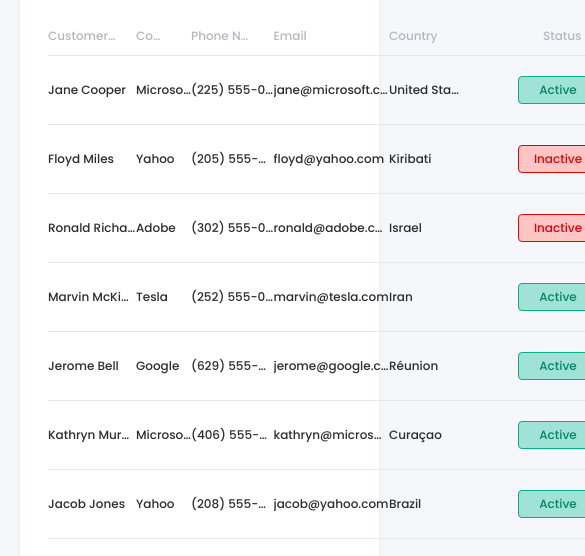
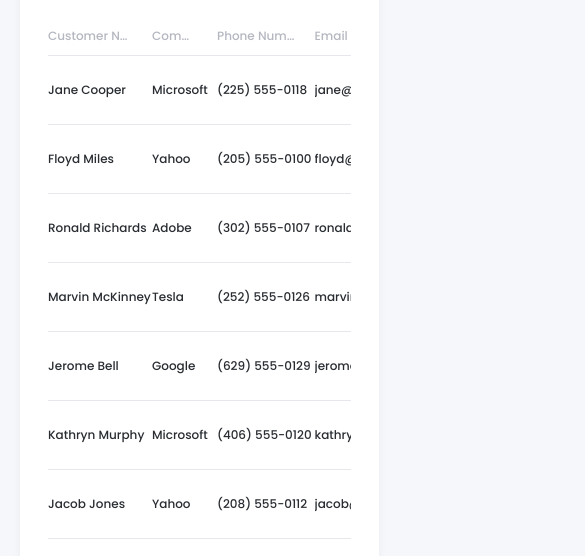
Before and after one commit to ChAl76/crm-dashboard-test, a website: page index.html in a window 390 px wide. Shown: the part 284-840 px from the top of the page, 585 px wide, since content can reach past the window. Drawn offline with nearby package versions, Linux system fonts and the light colour scheme.

Commit message:
Update styles.css

```diff
--- a/styles.css
+++ b/styles.css
@@ -207,6 +207,10 @@
   -webkit-text-fill-color: #B5B7C0;
   font-size: 12px;
   background-color: #F9FBFF;
+}
+
+.table-wrapper {
+  overflow-x: auto;
 }
 
 table {
@@ -514,7 +518,7 @@
     width: 97%;
   }
   table {
-    min-width: 550px;
+    min-width: 650px;
     width: 100%;
     border-collapse: collapse;
     table-layout: fixed;
```
